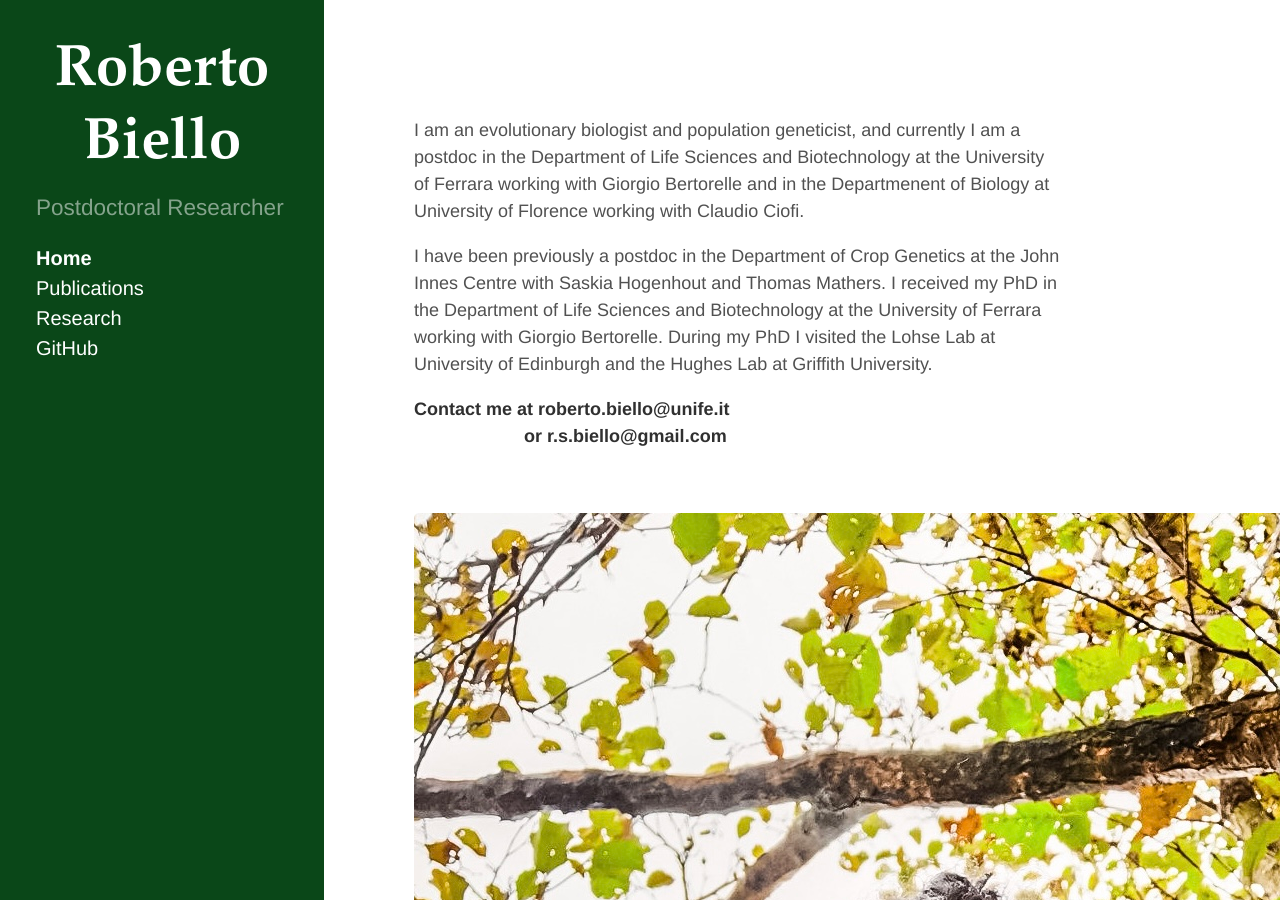
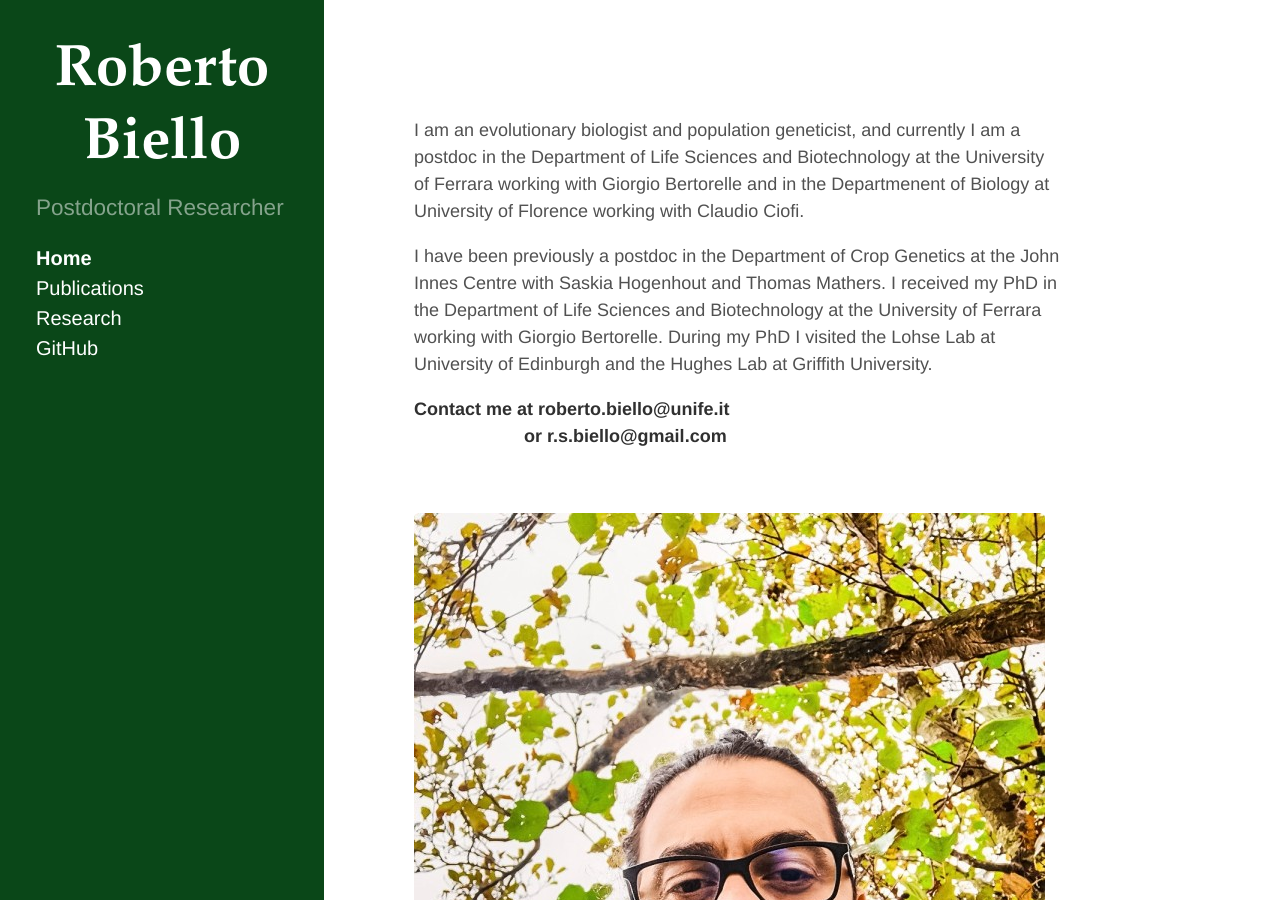
Before and after one commit to rsbiello/rsbiello.github.io, a Jekyll site: the page built from index.md, in a window 1280 px wide and 900 px high. Built offline with Jekyll 4.4.1, drawn with Linux system fonts in a browser that asks for light colours; Markdown is read by kramdown in place of the engine named in the settings.

Commit message:
Update index.md

```diff
--- a/index.md
+++ b/index.md
@@ -19,4 +19,4 @@ I received my PhD in the Department of Life Sciences and Biotechnology at the Un
 
 
 
-![photo](https://github.com/rsbiello/rsbiello.github.io/raw/main/extras/467E625F-D0F8-4841-B600-98931CBEC874.jpg)
+![photo](https://github.com/rsbiello/rsbiello.github.io/raw/main/extras/467E625F-D0F8-4841-B600-98931CBEC874.mod.jpg)
```
